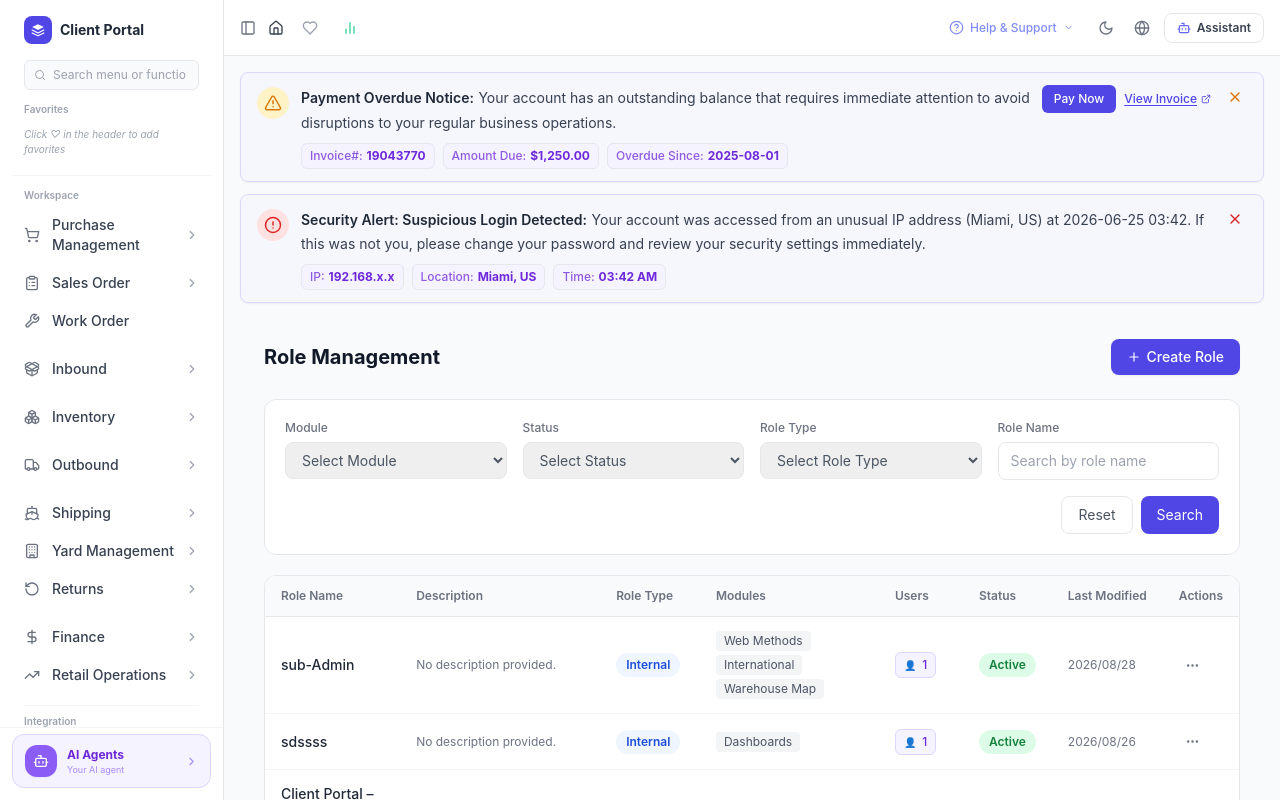
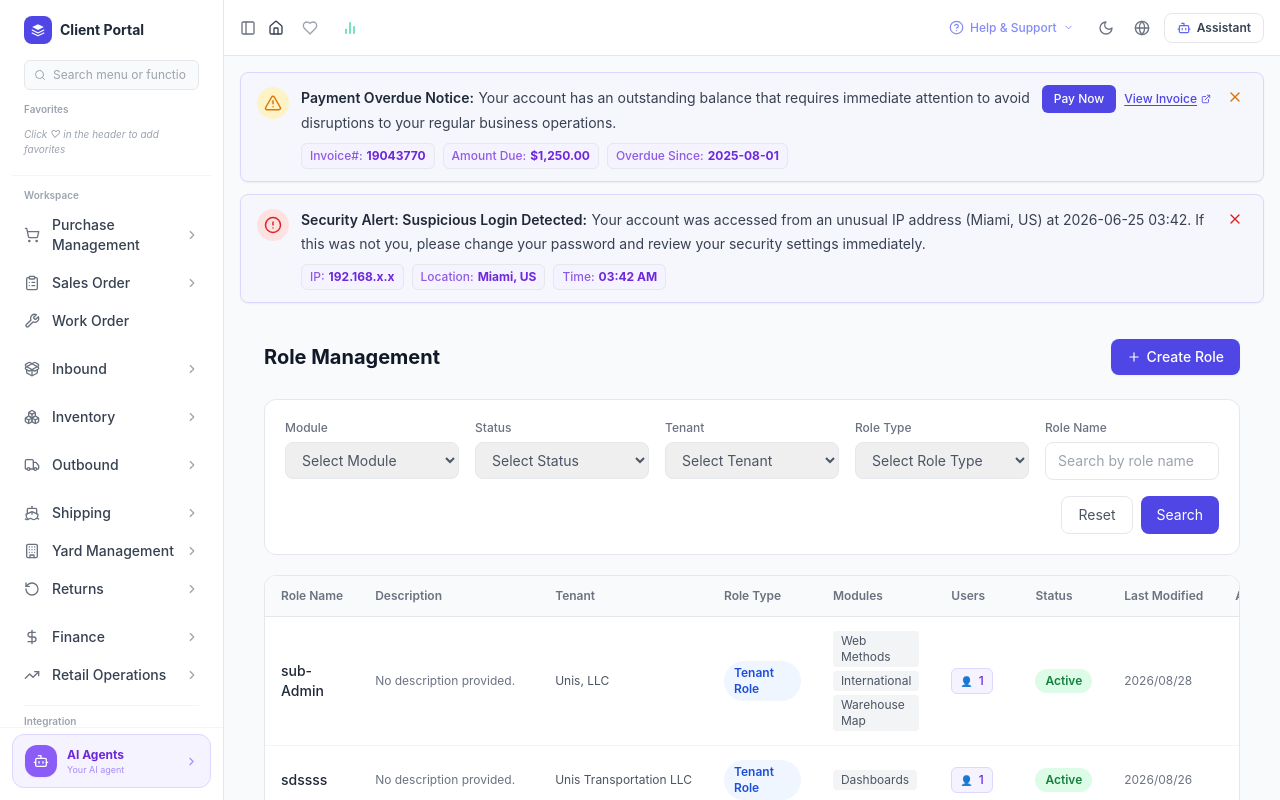
Before and after one commit to WYJade/CP-Announcement-management, a React (Vite) app: page /system/roles in a window 1280 px wide. Shown: the top 800 px of the page. Built offline with nearby package versions, Linux system fonts and the light colour scheme.

Commit message:
feat: Role Type renamed to Tenant Role/Customer Role, add Tenant field to Role Management

```diff
--- a/src/components/System/RoleManagement.tsx
+++ b/src/components/System/RoleManagement.tsx
@@ -2,8 +2,11 @@ import { useState, useRef, useEffect } from 'react'
 import { Plus, X, ChevronDown, ChevronRight, MoreHorizontal, Edit2, Copy, Trash2, Sparkles } from 'lucide-react'
 
 // ─── Types ────────────────────────────────────────────────────────────────────
-type RoleType = 'Internal' | 'External'
+type RoleType = 'Tenant Role' | 'Customer Role'
 type RoleStatus = 'Active' | 'Inactive'
+type TenantOption = 'Unis, LLC' | 'Unis Transportation LLC'
+
+const TENANT_OPTIONS: TenantOption[] = ['Unis, LLC', 'Unis Transportation LLC']
 
 interface PermissionNode {
   id: string
@@ -16,6 +19,7 @@ interface Role {
   id: string
   name: string
   description: string
+  tenant: TenantOption | ''
   roleType: RoleType
   modules: string[]
   users: number
@@ -77,20 +81,23 @@ const MODULE_OPTIONS = PERMISSION_TREE.map(n => n.label)
 const INITIAL_ROLES: Role[] = [
   {
     id: 'r1', name: 'sub-Admin', description: 'No description provided.',
-    roleType: 'Internal',
+    tenant: 'Unis, LLC',
+    roleType: 'Tenant Role',
     modules: ['Web Methods', 'International', 'Warehouse Map'],
     users: 1, status: 'Active', lastModified: '2026/08/28',
   },
   {
     id: 'r2', name: 'sdssss', description: 'No description provided.',
-    roleType: 'Internal',
+    tenant: 'Unis Transportation LLC',
+    roleType: 'Tenant Role',
     modules: ['Dashboards'],
     users: 1, status: 'Active', lastModified: '2026/08/26',
   },
   {
     id: 'r3', name: 'Client Portal –UF External User',
     description: '供外部客户访问 UF 系统中的客户服务功能及其他授权的业务数据…',
-    roleType: 'External',
+    tenant: 'Unis, LLC',
+    roleType: 'Customer Role',
     modules: [],
     users: 40, status: 'Active', lastModified: '2026/08/24',
   },
@@ -171,10 +178,12 @@ function RoleForm({
 }) {
   const [name, setName] = useState(initial?.name ?? '')
   const [description, setDescription] = useState(initial?.description ?? '')
-  const [roleType, setRoleType] = useState<RoleType>(initial?.roleType ?? 'Internal')
+  const [tenant, setTenant] = useState<TenantOption | ''>(initial?.tenant ?? '')
+  const [roleType, setRoleType] = useState<RoleType>(initial?.roleType ?? 'Tenant Role')
   const [status, setStatus] = useState<RoleStatus>(initial?.status ?? 'Active')
   const [checked, setChecked] = useState<Set<string>>(new Set())
   const [nameError, setNameError] = useState('')
+  const [tenantError, setTenantError] = useState('')
   const [roleTypeError, setRoleTypeError] = useState('')
 
   const toggle = (id: string) => {
@@ -188,9 +197,10 @@ function RoleForm({
   const handleSave = () => {
     let valid = true
     if (!name.trim()) { setNameError('Role name is required'); valid = false } else setNameError('')
+    if (!tenant) { setTenantError('Tenant is required'); valid = false } else setTenantError('')
     if (!roleType) { setRoleTypeError('Role type is required'); valid = false } else setRoleTypeError('')
     if (!valid) return
-    onSave({ name, description, roleType, status, modules: [] })
+    onSave({ name, description, tenant, roleType, status, modules: [] })
   }
 
   return (
@@ -241,13 +251,29 @@ function RoleForm({
               />
             </div>
 
-            {/* Role Type — above Status */}
+            {/* Tenant — above Role Type */}
+            <div>
+              <label className="block text-sm font-medium text-gray-700 mb-1.5">
+                Tenant <span className="text-red-500">*</span>
+              </label>
+              <select
+                value={tenant}
+                onChange={e => { setTenant(e.target.value as TenantOption | ''); setTenantError('') }}
+                className={`w-full border rounded-lg px-3 py-2.5 text-sm focus:outline-none focus:ring-2 focus:ring-primary-400/30 focus:border-primary-500 transition-colors ${tenantError ? 'border-red-400 bg-red-50' : 'border-gray-300'} ${!tenant ? 'text-gray-400' : 'text-gray-800'}`}
+              >
+                <option value="">Select Tenant</option>
+                {TENANT_OPTIONS.map(t => <option key={t} value={t}>{t}</option>)}
+              </select>
+              {tenantError && <p className="text-xs text-red-500 mt-1">{tenantError}</p>}
+            </div>
+
+            {/* Role Type — Tenant Role / Customer Role */}
             <div>
               <label className="block text-sm font-medium text-gray-700 mb-1.5">
                 Role Type <span className="text-red-500">*</span>
               </label>
               <div className="flex items-center gap-4">
-                {(['Internal', 'External'] as RoleType[]).map(t => (
+                {(['Tenant Role', 'Customer Role'] as RoleType[]).map(t => (
                   <label key={t} className="flex items-center gap-1.5 cursor-pointer">
                     <input
                       type="radio"
@@ -392,13 +418,15 @@ export default function RoleManagement() {
   const [filterModule, setFilterModule] = useState('')
   const [filterStatus, setFilterStatus] = useState('')
   const [filterRoleType, setFilterRoleType] = useState('')
+  const [filterTenant, setFilterTenant] = useState('')
   const [filterRoleName, setFilterRoleName] = useState('')
-  const [activeFilters, setActiveFilters] = useState({ module: '', status: '', roleType: '', roleName: '' })
+  const [activeFilters, setActiveFilters] = useState({ module: '', status: '', roleType: '', tenant: '', roleName: '' })
 
   const filtered = roles.filter(r => {
     if (activeFilters.roleName && !r.name.toLowerCase().includes(activeFilters.roleName.toLowerCase())) return false
     if (activeFilters.status && r.status !== activeFilters.status) return false
     if (activeFilters.roleType && r.roleType !== activeFilters.roleType) return false
+    if (activeFilters.tenant && r.tenant !== activeFilters.tenant) return false
     if (activeFilters.module && !r.modules.includes(activeFilters.module)) return false
     return true
   })
@@ -461,7 +489,7 @@ export default function RoleManagement() {
 
       {/* Filter card */}
       <div className="bg-white border border-gray-200 rounded-xl p-5 mb-5">
-        <div className="grid grid-cols-4 gap-4 mb-4">
+        <div className="grid grid-cols-5 gap-4 mb-4">
           {/* Module */}
           <div>
             <label className="block text-xs font-medium text-gray-500 mb-1.5">Module</label>
@@ -481,14 +509,23 @@ export default function RoleManagement() {
               <option>Inactive</option>
             </select>
           </div>
+          {/* Tenant */}
+          <div>
+            <label className="block text-xs font-medium text-gray-500 mb-1.5">Tenant</label>
+            <select value={filterTenant} onChange={e => setFilterTenant(e.target.value)}
+              className="w-full border border-gray-200 rounded-lg px-3 py-2 text-sm text-gray-600 focus:outline-none focus:border-primary-400">
+              <option value="">Select Tenant</option>
+              {TENANT_OPTIONS.map(t => <option key={t} value={t}>{t}</option>)}
+            </select>
+          </div>
           {/* Role Type */}
           <div>
             <label className="block text-xs font-medium text-gray-500 mb-1.5">Role Type</label>
             <select value={filterRoleType} onChange={e => setFilterRoleType(e.target.value)}
               className="w-full border border-gray-200 rounded-lg px-3 py-2 text-sm text-gray-600 focus:outline-none focus:border-primary-400">
               <option value="">Select Role Type</option>
-              <option>Internal</option>
-              <option>External</option>
+              <option>Tenant Role</option>
+              <option>Customer Role</option>
             </select>
           </div>
           {/* Role Name */}
@@ -501,11 +538,11 @@ export default function RoleManagement() {
         </div>
         <div className="flex justify-end gap-2">
           <button
-            onClick={() => { setFilterModule(''); setFilterStatus(''); setFilterRoleType(''); setFilterRoleName(''); setActiveFilters({ module: '', status: '', roleType: '', roleName: '' }) }}
+            onClick={() => { setFilterModule(''); setFilterStatus(''); setFilterRoleType(''); setFilterTenant(''); setFilterRoleName(''); setActiveFilters({ module: '', status: '', roleType: '', tenant: '', roleName: '' }) }}
             className="px-4 py-2 text-sm text-gray-600 border border-gray-200 rounded-lg hover:bg-gray-50"
           >Reset</button>
           <button
-            onClick={() => setActiveFilters({ module: filterModule, status: filterStatus, roleType: filterRoleType, roleName: filterRoleName })}
+            onClick={() => setActiveFilters({ module: filterModule, status: filterStatus, roleType: filterRoleType, tenant: filterTenant, roleName: filterRoleName })}
             className="px-4 py-2 text-sm text-white bg-primary-600 rounded-lg hover:bg-primary-700"
           >Search</button>
         </div>
@@ -516,7 +553,7 @@ export default function RoleManagement() {
         <table className="w-full text-sm">
           <thead>
             <tr className="bg-gray-50 border-b border-gray-200">
-              {['Role Name', 'Description', 'Role Type', 'Modules', 'Users', 'Status', 'Last Modified', 'Actions'].map(h => (
+              {['Role Name', 'Description', 'Tenant', 'Role Type', 'Modules', 'Users', 'Status', 'Last Modified', 'Actions'].map(h => (
                 <th key={h} className="text-left py-3 px-4 text-xs font-semibold text-gray-500 whitespace-nowrap">{h}</th>
               ))}
             </tr>
@@ -525,10 +562,11 @@ export default function RoleManagement() {
             {filtered.map(role => (
               <tr key={role.id} className="hover:bg-gray-50 transition-colors">
                 <td className="py-3.5 px-4 font-medium text-gray-800">{role.name}</td>
-                <td className="py-3.5 px-4 text-gray-500 text-xs max-w-[200px] truncate">{role.description}</td>
+                <td className="py-3.5 px-4 text-gray-500 text-xs max-w-[180px] truncate">{role.description}</td>
+                <td className="py-3.5 px-4 text-gray-600 text-xs whitespace-nowrap">{role.tenant || '–'}</td>
                 <td className="py-3.5 px-4">
                   <span className={`inline-flex px-2.5 py-1 rounded-full text-xs font-semibold ${
-                    role.roleType === 'Internal'
+                    role.roleType === 'Tenant Role'
                       ? 'bg-blue-50 text-blue-700'
                       : 'bg-orange-50 text-orange-700'
                   }`}>
@@ -571,7 +609,7 @@ export default function RoleManagement() {
               </tr>
             ))}
             {filtered.length === 0 && (
-              <tr><td colSpan={8} className="text-center py-12 text-gray-400 text-sm">No roles found</td></tr>
+              <tr><td colSpan={9} className="text-center py-12 text-gray-400 text-sm">No roles found</td></tr>
             )}
           </tbody>
         </table>
```
